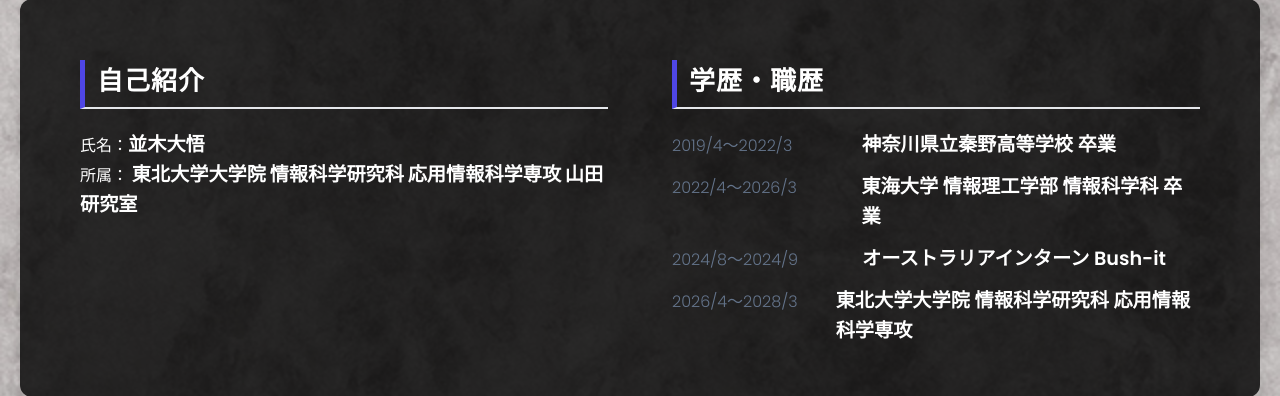
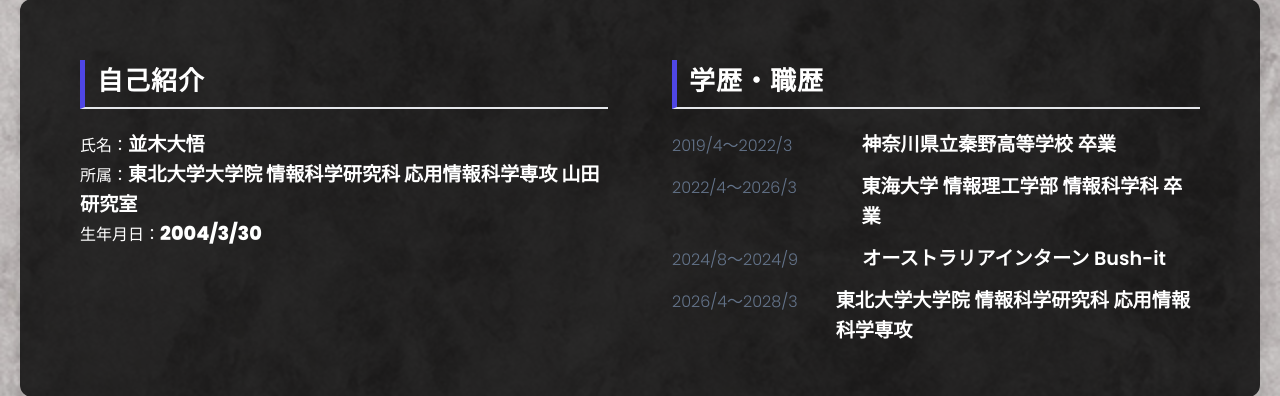
Before and after one commit to Aenu7393/django-Anu-portfolio, a Django app: page / in a window 1280 px wide. Shown: the part 317-713 px from the top of the page. Run offline with Django 5.2, Linux system fonts and the light colour scheme.

Commit message:
seinengappi

```diff
--- a/portfolio/templates/portfolio/home.html
+++ b/portfolio/templates/portfolio/home.html
@@ -25,9 +25,8 @@
                     <h2>自己紹介</h2>
                     <p>
                         氏名：<span class="highlight">並木大悟</span><br>
-                        所属：<span class="highlight">
-                            東北大学大学院 情報科学研究科 応用情報科学専攻 山田研究室
-                        </span>
+                        所属：<span class="highlight">東北大学大学院 情報科学研究科 応用情報科学専攻 山田研究室</span><br>
+                        生年月日：<span class="highlight">2004/3/30</span>
                     </p>
                 </div>
 
```
